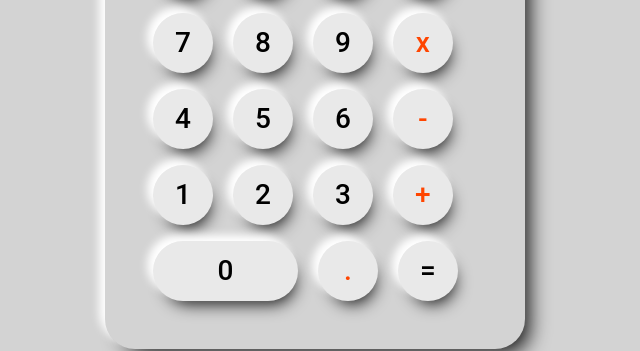
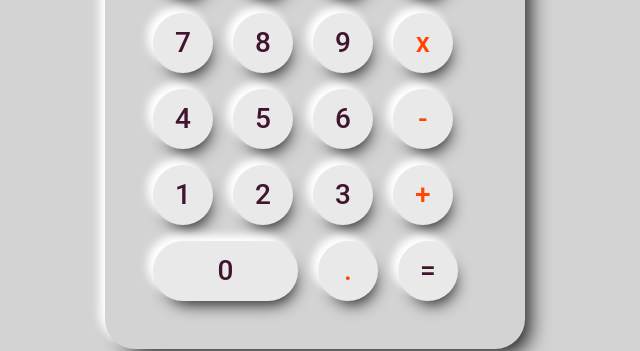
Before and after one commit to itsslivi/calculator, a plain HTML site: page index.html in a window 1280 px wide. Shown: the part 312-663 px from the top of the page, 325-965 px from the left. Drawn offline with Linux system fonts and the light colour scheme.

Commit message:
Added color to the buttons on the calculator

```diff
--- a/styles.css
+++ b/styles.css
@@ -56,6 +56,7 @@ button{
     box-shadow: -6px -6px 9px #fff, 5px 11px 17px -9px #000;
     cursor: pointer;
     outline: 0;
+    color: #411530;
 }
 
 button:hover{
```
